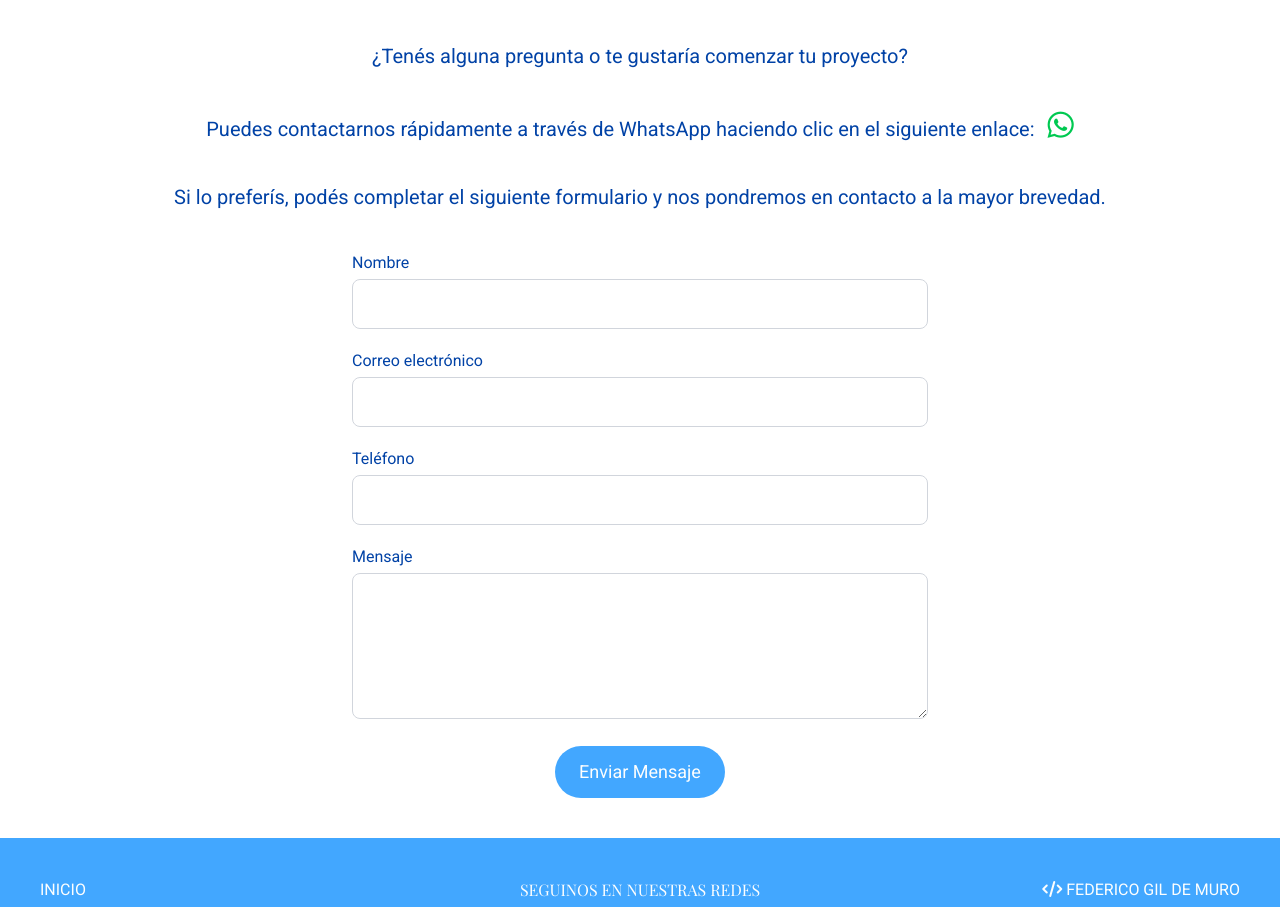
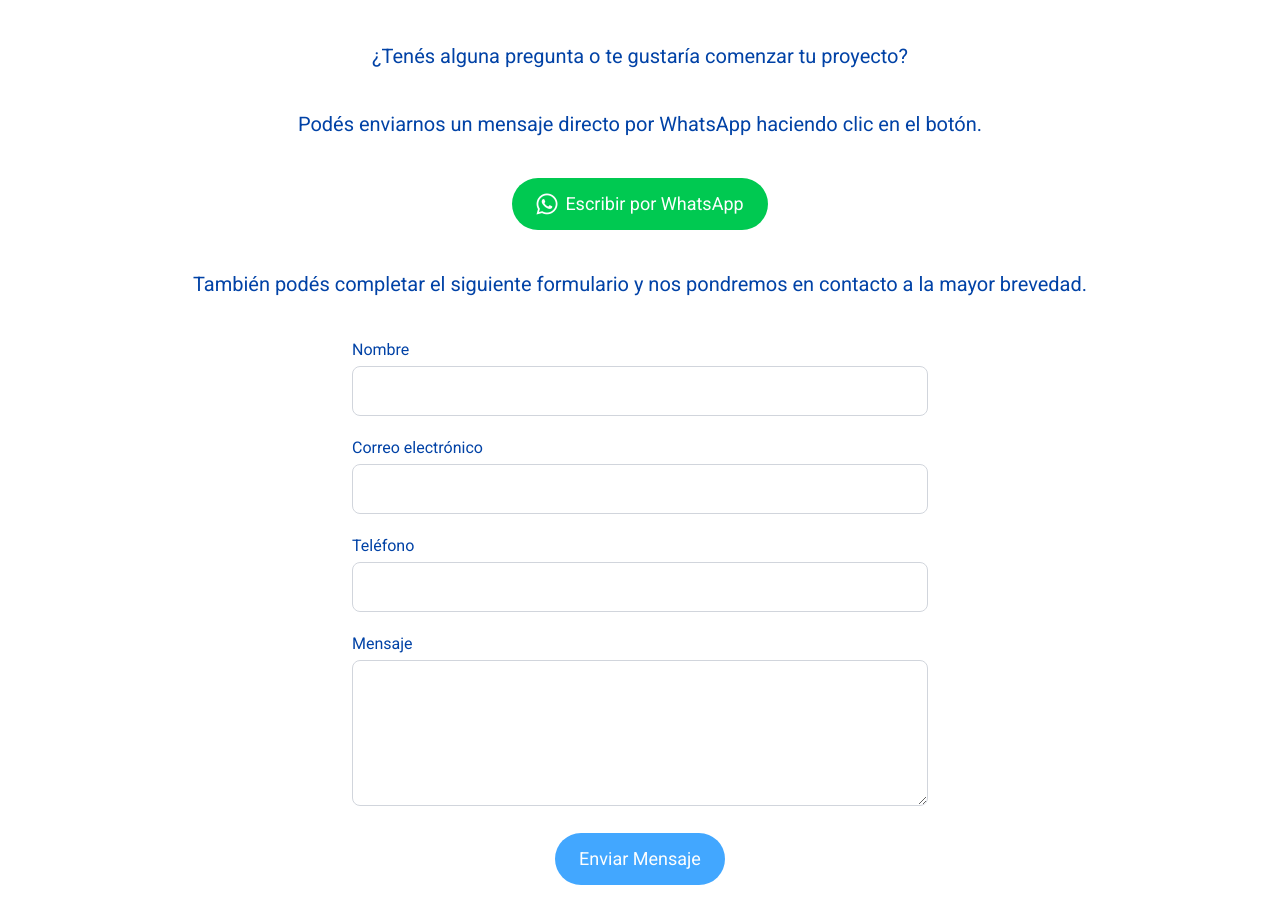
Before and after one commit to federicogildemuro/pintores-mdp, a Vue app: page / in a window 1280 px wide. Shown: the part 1434-2341 px from the top of the page. Built offline with nearby package versions, Linux system fonts and the light colour scheme; no server answers.

Commit message:
feat(contact): replace whatsapp link with button

```diff
--- a/src/components/Contact.vue
+++ b/src/components/Contact.vue
@@ -74,20 +74,22 @@ function sendEmail(e) {
             ¿Tenés alguna pregunta o te gustaría comenzar tu proyecto?
         </p>
 
-        <!-- WhatsApp link -->
-        <p class="text-lg sm:text-xl mb-10" data-aos="fade-up" data-aos-delay="200">
-            Puedes contactarnos rápidamente a través de WhatsApp haciendo clic en el siguiente enlace:
+        <!-- WhatsApp contact button -->
+        <div class="mb-10" data-aos="fade-up" data-aos-delay="200">
+            <p class="text-lg sm:text-xl mb-10">
+                Podés enviarnos un mensaje directo por WhatsApp haciendo clic en el botón.
+            </p>
             <a href="https://wa.me/549XXXXXXXXXX" target="_blank" rel="noopener noreferrer"
-                class="inline-flex items-center text-green-500 hover:text-green-800 transition duration-300 ease-in-out"
+                class="inline-flex items-center justify-center bg-green-500 text-light text-lg px-6 py-3 rounded-full hover:bg-green-800 transition duration-300 ease-in-out"
                 aria-label="Abrir conversación de WhatsApp en nueva pestaña">
-                <i class="fab fa-whatsapp text-3xl ms-2" aria-hidden="true" />
-                <span class="sr-only">WhatsApp</span>
+                <i class="fab fa-whatsapp text-2xl mr-2" aria-hidden="true"></i>
+                Escribir por WhatsApp
             </a>
-        </p>
+        </div>
 
         <!-- Contact form -->
         <p class="text-lg sm:text-xl mb-10" data-aos="fade-up" data-aos-delay="300">
-            Si lo preferís, podés completar el siguiente formulario y nos pondremos en contacto a la mayor brevedad.
+            También podés completar el siguiente formulario y nos pondremos en contacto a la mayor brevedad.
         </p>
 
         <div class="max-w-xl mx-auto text-left" data-aos="fade-up" data-aos-delay="400">
```
